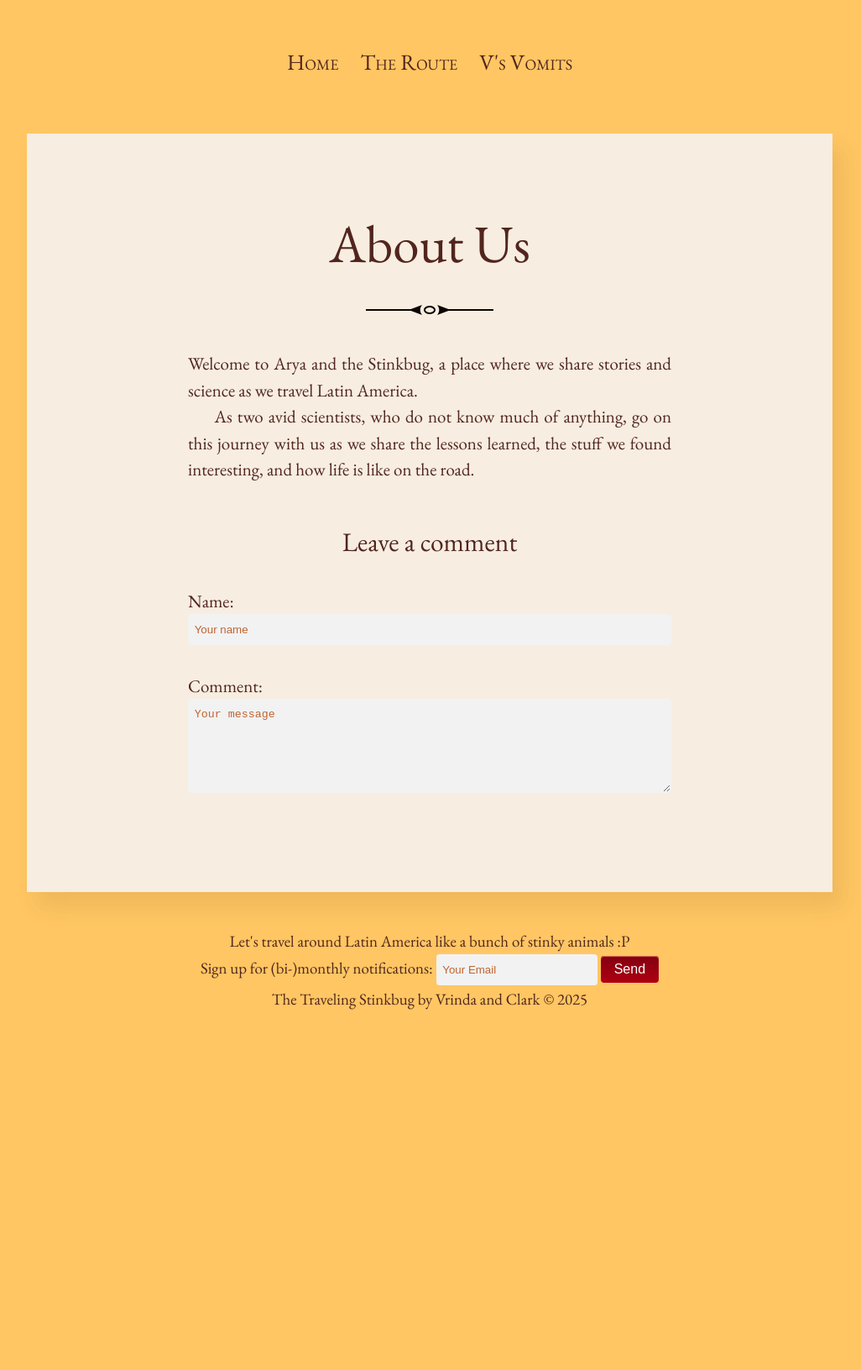
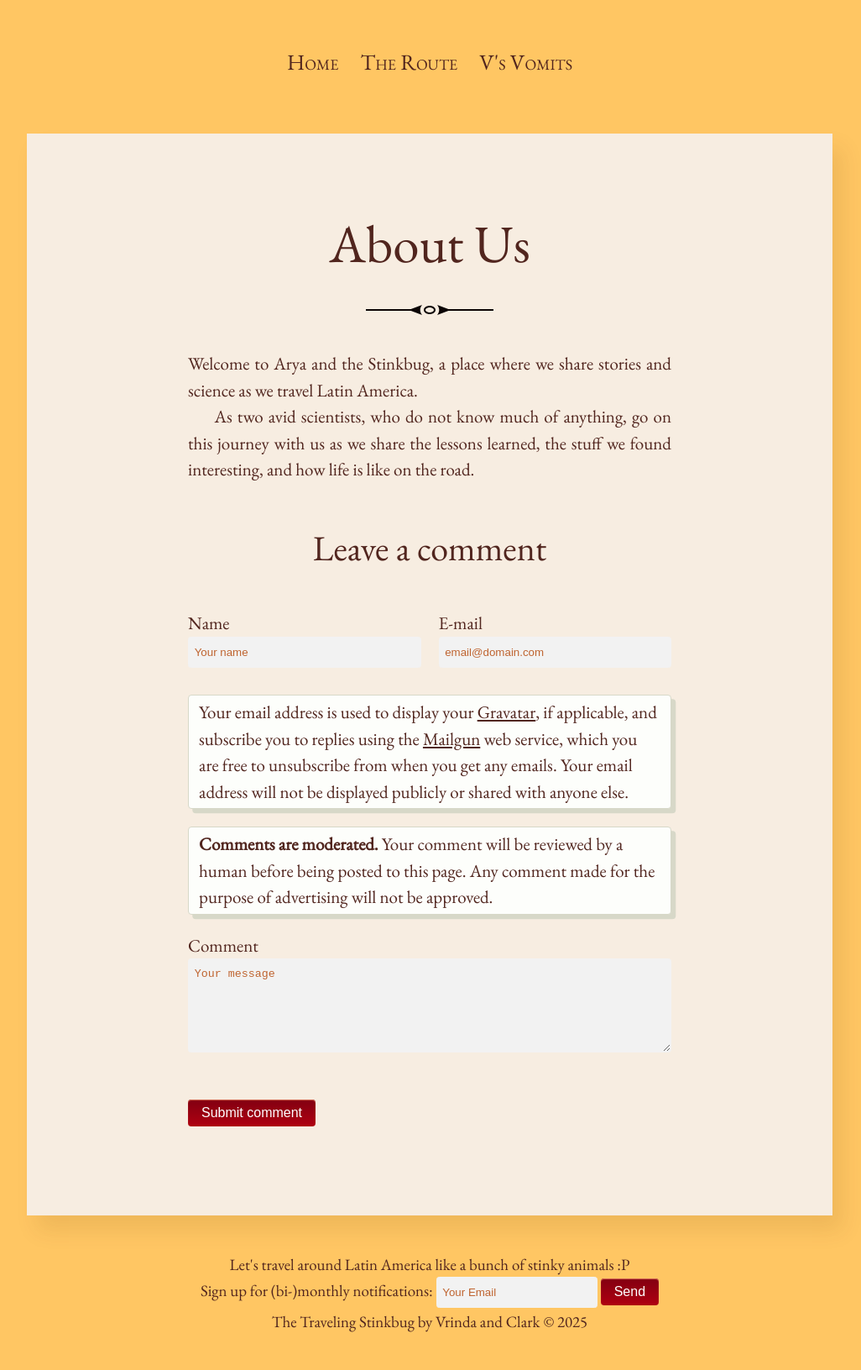
Before and after one commit to vddesai-97/vddesai-97.github.io, a Jekyll site: the page built from about.md, in a window 1280 px wide. Shown: the whole page at 84% size, without its empty margins (128-1154 px from the left). Built offline with Jekyll 4.4.1, drawn with Linux system fonts in a browser that asks for light colours; before the commit the page ends 1246 px from its top, so only the background shows below that.

Commit message:
staticman attemt gabeluci

```diff
--- a/_includes/comment-form.html
+++ b/_includes/comment-form.html
@@ -1,30 +1,42 @@
+
 <!-- Start comment form -->
-<div id="respond" class="comment__form" method="post" action="{{ site.staticman.endpoint }}">
-  <h3 class="title"><span id="comment-heading-text">Leave a comment</span> <button class="btn" id="cancel-comment-reply-link" style="display:none;">Cancel reply</button></h3>
+<div id="respond" class="comment__form">
+  <h2 class="title"><span id="comment-heading-text">Leave a comment</span> <button class="btn" id="cancel-comment-reply-link" style="display:none;">Cancel reply</button></h2>
   <form id="comment-form" class="js-form" method="post">
     <div class="form__group">
-      <label for="comment-form-name">Name:
+      <label for="comment-form-name">Name
         <input type="text" id="comment-form-name" name="fields[name]" required spellcheck="false" placeholder="Your name">
       </label>
+      <label for="comment-form-email">E-mail
+        <input type="email" id="comment-form-email" name="fields[email]" required spellcheck="false" placeholder="email@domain.com">
+      </label>
+    </div>
+    <div class="notice" style="margin-bottom: 1em">
+        Your email address is used to display your <a href="https://en.gravatar.com">Gravatar</a>, if applicable,
+        and subscribe you to replies using the <a href="https://www.mailgun.com">Mailgun</a> web service,
+        which you are free to unsubscribe from when you get any emails.
+        Your email address will not be displayed publicly or shared with anyone else.
+    </div>
+    <div class="notice" style="margin-bottom: 1em">
+        <strong>Comments are moderated.</strong> Your comment will be reviewed by a human before being posted to
+        this page. Any comment made for the purpose of advertising will not be approved.
     </div>
     <div class="form__group">
-      <label for="comment-form-message">Comment:
+      <label for="comment-form-message">Comment
         <textarea type="text" rows="6" id="comment-form-message" name="fields[message]" required spellcheck="true" placeholder="Your message"></textarea>
       </label>
     </div>
-<!--      <div style="margin-bottom: 1em">
-        <strong>Comments are moderated.</strong> Your comment will be reviewed by a human before being posted to
-        this page just to reduce spam.
-    </div> -->
     <input type="hidden" name="options[origin]" value="{{ page.url | absolute_url }}#comments">
     <input type="hidden" id="comment-replying-to" name="options[parent]" value>
     <input type="hidden" id="comment-post-id" name="options[slug]" value="{{ page.slug }}">
-    <!-- <input type="hidden" name="options[reCaptcha][siteKey]" value="{{ site.reCaptcha.siteKey }}"> -->
-    <!-- <input type="hidden" name="options[reCaptcha][secret]" value="{{ site.reCaptcha.secret }}"> -->
-    <!-- <div class="g-recaptcha form__group" data-sitekey="{{ site.reCaptcha.siteKey }}" data-callback="verifyCaptcha"></div> -->
-    <!-- <button type="button" disabled id="comment-form-submit" class="btn" aria-disabled="true">Submit comment</button> -->
+    <input type="hidden" name="options[reCaptcha][siteKey]" value="{{ site.reCaptcha.siteKey }}">
+    <input type="hidden" name="options[reCaptcha][secret]" value="{{ site.reCaptcha.secret }}">
+    <input type="hidden" name="options[subscribe]" value="email">
+    <div class="g-recaptcha form__group" data-sitekey="{{ site.reCaptcha.siteKey }}" data-callback="verifyCaptcha"></div>
+    <button type="button" id="comment-form-submit" class="btn">Submit comment</button>
   </form>
   <div class="hidden js-notice notice" style="margin-top:1em">
     <p class="js-notice-text"></p>
   </div>
 </div>
+<!-- End comment form -->
--- a/_includes/comments.html
+++ b/_includes/comments.html
@@ -13,6 +13,8 @@
     {% for comment in comments %}
       {% assign id          = comment[1]._id %}
       {% assign parent      = comment[1]._parent %}
+      {% assign avatar      = comment[1].avatar %}
+      {% assign email       = comment[1].email %}
       {% assign name        = comment[1].name %}
       {% assign url         = comment[1].url %}
       {% assign date        = comment[1].date %}
--- a/staticman.yml
+++ b/staticman.yml
@@ -76,6 +76,5 @@ comments:
   #  email: md5
 
   reCaptcha:
-    enabled: false
-    ###siteKey: 6LeqyygsAAAAAIfTagez7L83zj7ulPfl4Z9szd2E
-    ###secret: 6LeqyygsAAAAAIgumrFYmT1Z-a7WdQomoMDOYz_f
+    siteKey: 6LeqyygsAAAAAIfTagez7L83zj7ulPfl4Z9szd2E
+    secret: 6LeqyygsAAAAAIgumrFYmT1Z-a7WdQomoMDOYz_f
```
Also changed, not shown: _includes/comment.html (+14 -0 lines).
